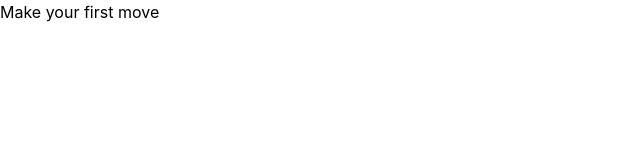
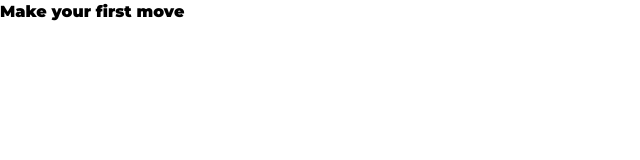
Before and after one commit to samobutniy-1/Chess-invitation, a React (Vite) app: page / in a window 1280 px wide. Shown: the top 160 px of the page, without its empty margins (0-640 px from the left). Built offline with nearby package versions, Linux system fonts and the light colour scheme.

Commit message:
feat: add font-family "Montserrat"

```diff
--- a/index.html
+++ b/index.html
@@ -4,7 +4,7 @@
     <meta charset="UTF-8" />
     <link rel="icon" type="image/svg+xml" href="/favicon.svg" />
     <meta name="viewport" content="width=device-width, initial-scale=1.0" />
-
+    <link href="https://fonts.googleapis.com/css?family=Montserrat:regular,700,900&display=swap" rel="stylesheet" />
     <title>Chess invitation</title>
   </head>
   <body>
--- a/src/components/header/Header.jsx
+++ b/src/components/header/Header.jsx
@@ -1,7 +1,7 @@
 export function Header() {
     return (
         <>
-      <h1>Make your first move</h1>
+      <h1 className="font-montserrat font-black">Make your first move</h1>
         </>
     )
 }
--- a/src/index.css
+++ b/src/index.css
@@ -1,2 +1,5 @@
+@import "tailwindcss";
 
-@import "tailwindcss";
+@theme {
+  --font-montserrat: "Montserrat", sans-serif;
+}
```
